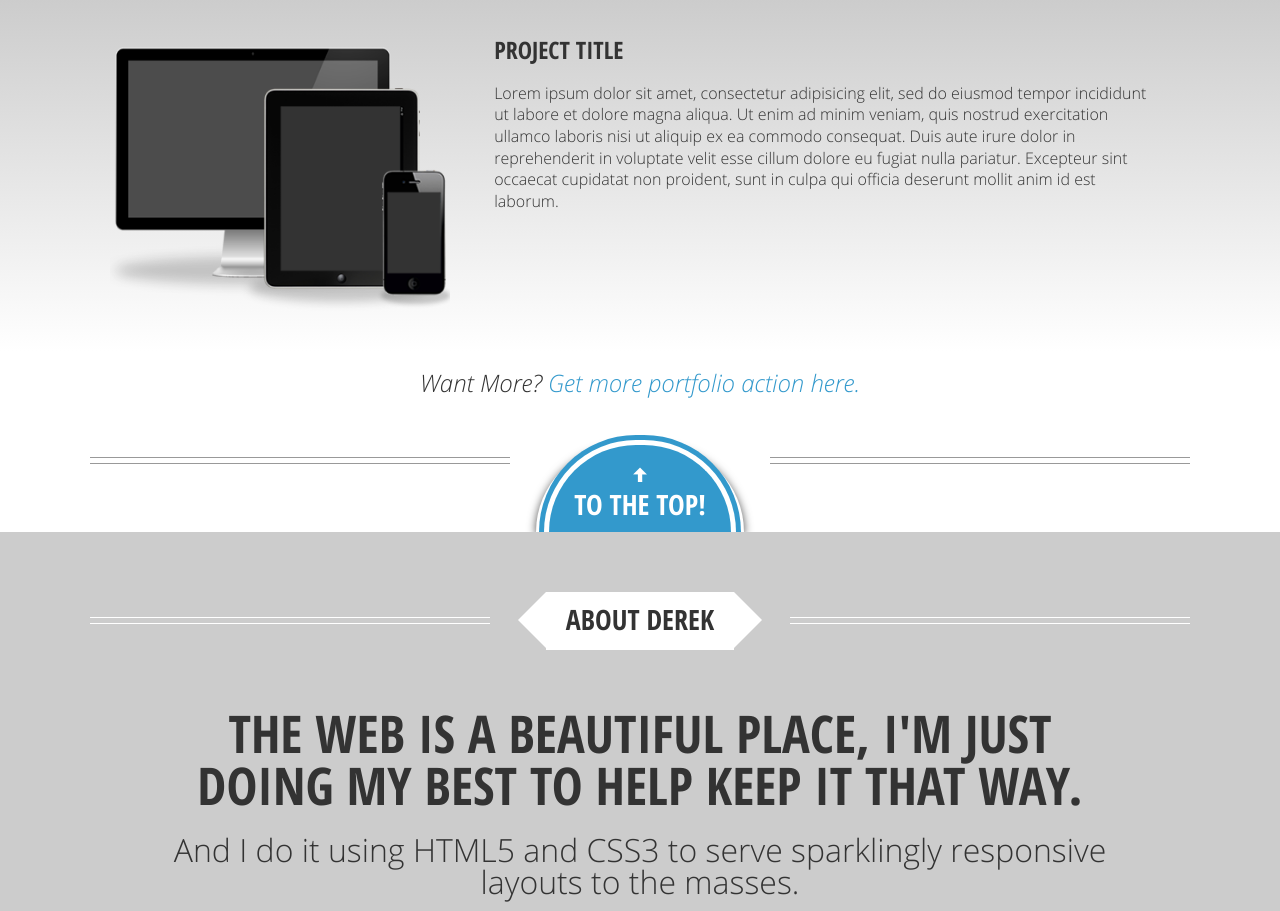
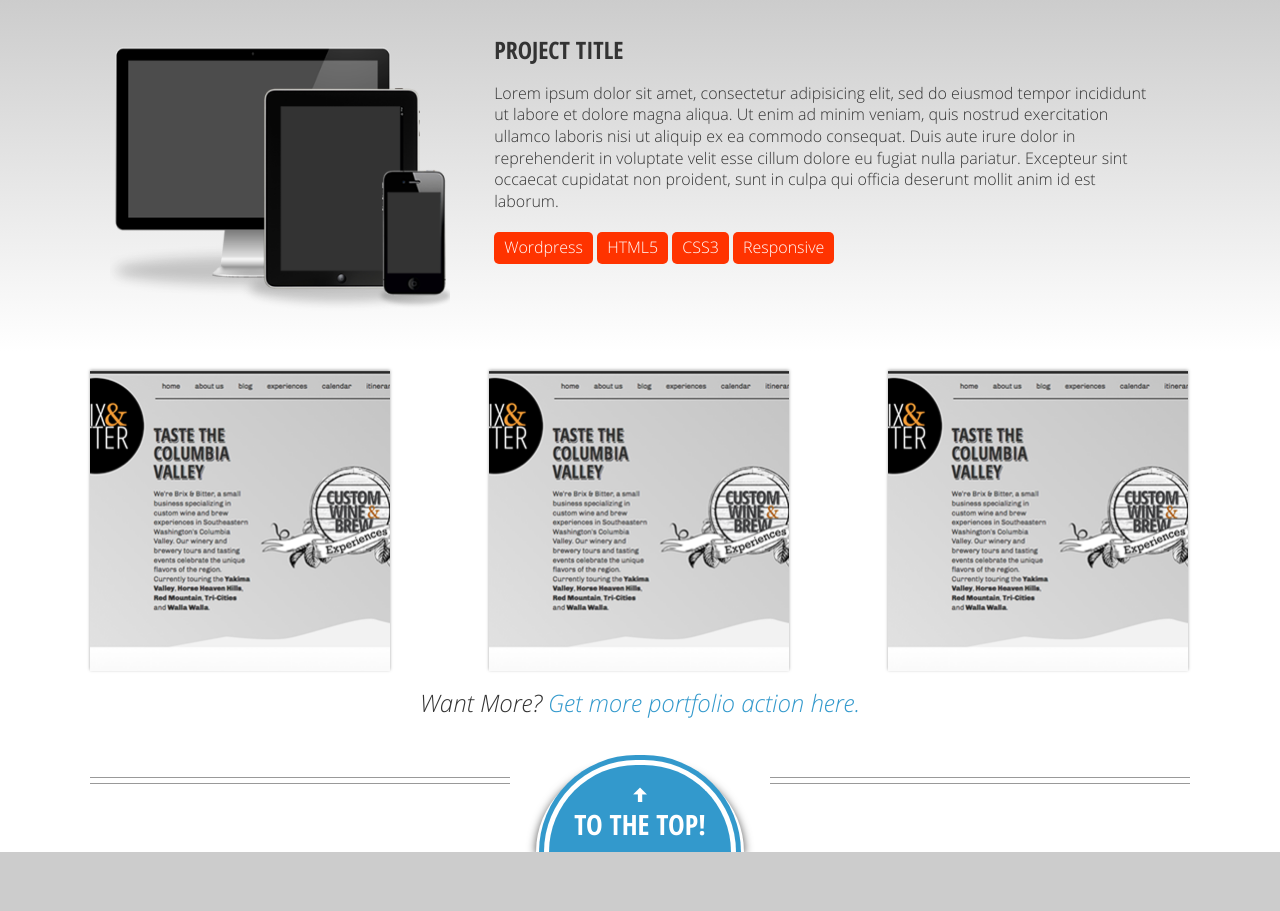
Before and after one commit to heyderek/heyderek, a PHP site: page / in a window 1280 px wide. Shown: the part 1080-1991 px from the top of the page. Run offline with PHP 8.4, Linux system fonts and the light colour scheme.

Commit message:
Added styles for gallery.

```diff
--- a/index.html
+++ b/index.html
@@ -42,6 +42,60 @@
             </header><!-- /.page-tag-wrap -->
 
             <ul class="gallery">
+              <li>
+                <div class="frame">
+                  <img src="images/placeholder.png" />
+                </div><!-- /.frame -->
+                <article class="content brief">
+                  <div class="port-devices">
+                    <img src="images/port_placeholder.png" />
+                  </div><!-- /.port-devices -->
+                  <div class="info">
+                    <h5>Project Title</h5>
+                    <p>Lorem ipsum dolor sit amet, consectetur adipisicing elit, sed do eiusmod tempor incididunt ut labore et dolore magna aliqua. Ut enim ad minim veniam, quis nostrud exercitation ullamco laboris nisi ut aliquip ex ea commodo consequat. Duis aute irure dolor in reprehenderit in voluptate velit esse cillum dolore eu fugiat nulla pariatur. Excepteur sint occaecat cupidatat non proident, sunt in culpa qui officia deserunt mollit anim id est laborum.</p>
+                    <ul class="tags">
+                      <li><a href="#">Wordpress</a></li>
+                      <li><a href="#">HTML5</a></li>
+                      <li><a href="#">CSS3</a></li>
+                      <li><a href="#">Responsive</a></li>
+                    </ul>
+                  </div><!-- /.info -->
+                </article>
+              </li>
+              <li>
+                <div class="frame">
+                  <img src="images/placeholder.png" />
+                </div><!-- /.frame -->
+                <article class="content brief">
+                  <div class="port-devices">
+                    <img src="images/port_placeholder.png" />
+                  </div><!-- /.port-devices -->
+                  <div class="info">
+                    <h5>Project Title</h5>
+                    <p>Lorem ipsum dolor sit amet, consectetur adipisicing elit, sed do eiusmod tempor incididunt ut labore et dolore magna aliqua. Ut enim ad minim veniam, quis nostrud exercitation ullamco laboris nisi ut aliquip ex ea commodo consequat. Duis aute irure dolor in reprehenderit in voluptate velit esse cillum dolore eu fugiat nulla pariatur. Excepteur sint occaecat cupidatat non proident, sunt in culpa qui officia deserunt mollit anim id est laborum.</p>
+                    <ul class="tags">
+                      <li><a href="#">Wordpress</a></li>
+                      <li><a href="#">HTML5</a></li>
+                      <li><a href="#">CSS3</a></li>
+                      <li><a href="#">Responsive</a></li>
+                    </ul>
+                  </div><!-- /.info -->
+                </article>
+              </li>
+              <li>
+                <div class="frame">
+                  <img src="images/placeholder.png" />
+                </div><!-- /.frame -->
+                <article class="content brief">
+                  <div class="port-devices">
+                    <img src="images/port_placeholder.png" />
+                  </div><!-- /.port-devices -->
+                  <div class="info">
+                    <h5>Project Title</h5>
+                    <p>Lorem ipsum dolor sit amet, consectetur adipisicing elit, sed do eiusmod tempor incididunt ut labore et dolore magna aliqua. Ut enim ad minim veniam, quis nostrud exercitation ullamco laboris nisi ut aliquip ex ea commodo consequat. Duis aute irure dolor in reprehenderit in voluptate velit esse cillum dolore eu fugiat nulla pariatur. Excepteur sint occaecat cupidatat non proident, sunt in culpa qui officia deserunt mollit anim id est laborum.</p>
+                  </div><!-- /.info -->
+                </article>
+              </li>
               <li>
                 <div class="frame">
                   <img src="images/placeholder.png" />
--- a/js/custom.js
+++ b/js/custom.js
@@ -17,13 +17,14 @@ $(document).ready(function(){
    };
 
  //Gallery
- var briefHeight = $('.gallery > li:first-child').find('article').innerHeight();
+   var briefHeight = $('.gallery > li:first-child article').height();
 
- $('.gallery > li:first-child').children('.brief').addClass('open').show();
- $('.gallery > li:first-child').css('marginBottom', briefHeight);
- $('.gallery > li:first-child').find('.frame').addClass('active');
+   $('.brief').hide();
+   $('.gallery > li:first-child').find('.frame').addClass('active');
+   $('.gallery > li:first-child').children('.brief').addClass('open').show();
+   $('.gallery > li:first-child').css('marginBottom', 352);
 
- $('.gallery .frame > img').click(function(){
+  $('.gallery .frame > img').click(function(){
 
     var hideBrief = $('.brief').hide();
     var showBrief = $(this).parent().next('article');
--- a/sass/style.sass
+++ b/sass/style.sass
@@ -375,8 +375,6 @@ footer.grey-double-border
   .ns-button-wrap-blue
     background: $white
 
-.gallery-wrap
-  position: relative
 .gallery
   list-style: none
   position: relative
@@ -391,6 +389,8 @@ footer.grey-double-border
     left: 0
     &:nth-child(3n)
       margin-right: 0
+    &:nth-child(n+4)
+      margin-top: 20px
   img
     width: 100%
     height: auto
--- a/style.css
+++ b/style.css
@@ -633,9 +633,6 @@ footer.grey-double-border {
   .work .ns-button-wrap-blue {
     background: white; }
 
-.gallery-wrap {
-  position: relative; }
-
 .gallery {
   list-style: none;
   position: relative;
@@ -650,6 +647,8 @@ footer.grey-double-border {
     left: 0; }
     .gallery > li:nth-child(3n) {
       margin-right: 0; }
+    .gallery > li:nth-child(n+4) {
+      margin-top: 20px; }
   .gallery img {
     width: 100%;
     height: auto;
```
